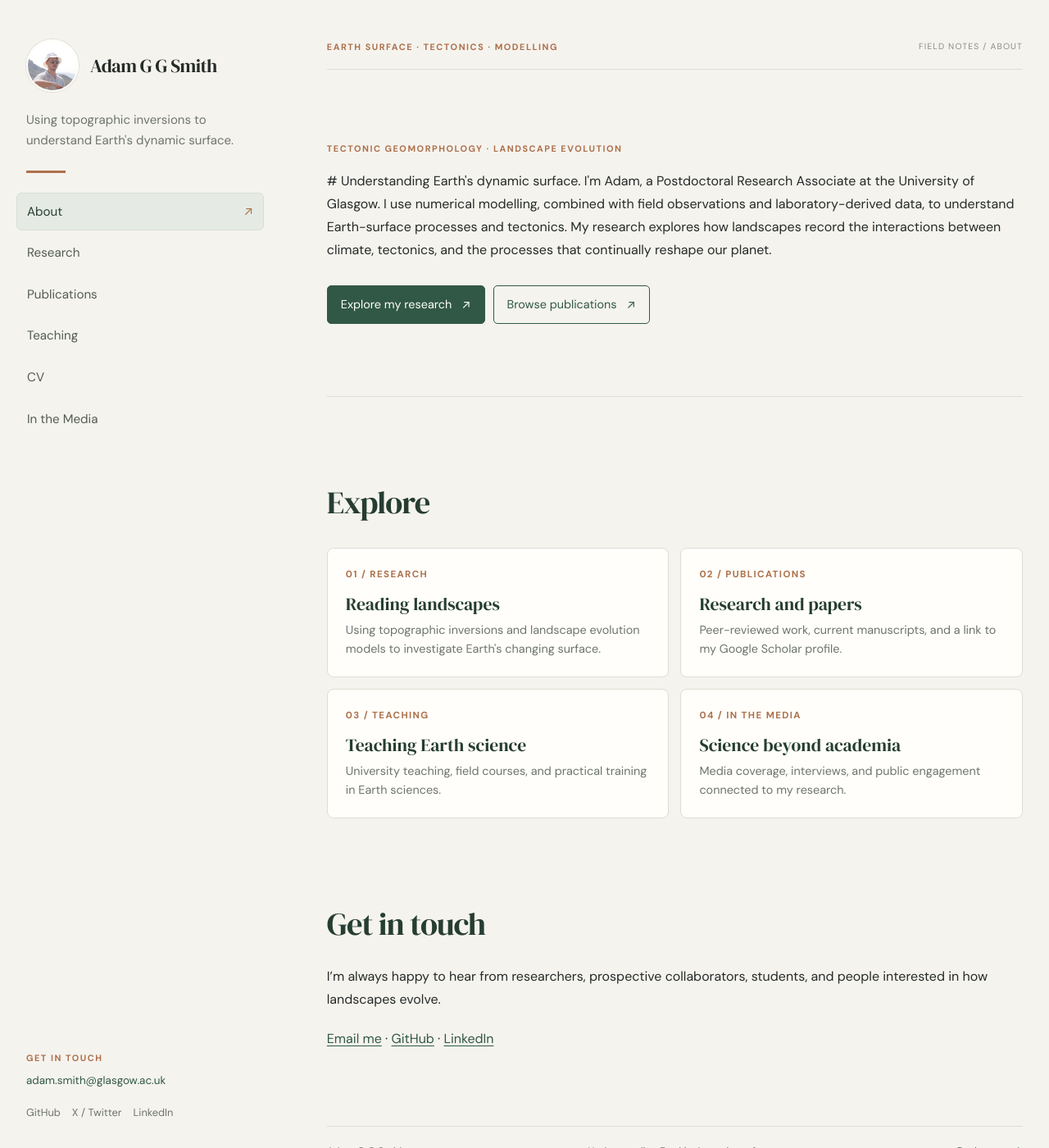
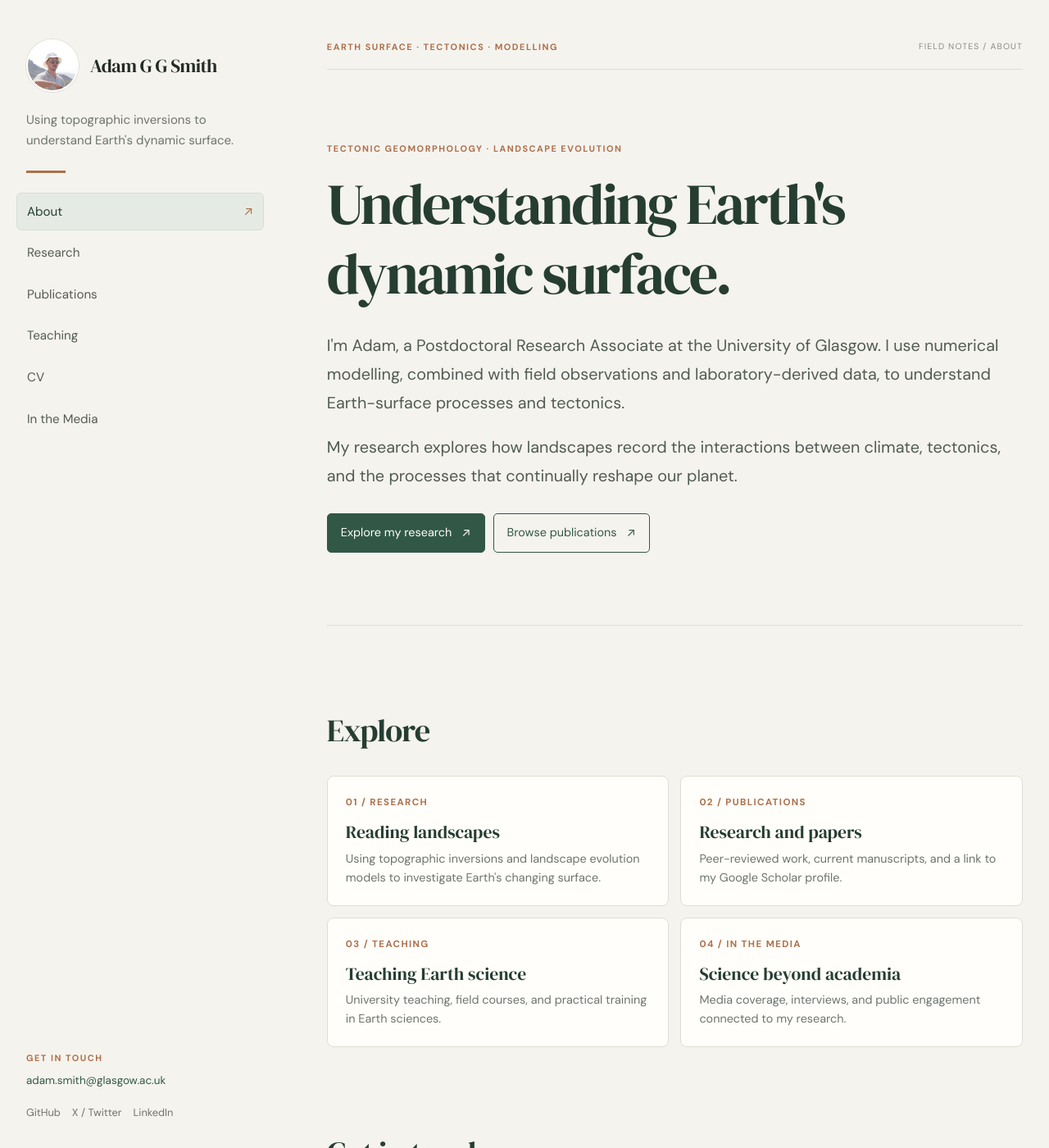
Before and after one commit to adamsmith142/adamsmith142.github.io, a Jekyll site: the page built from index.md, in a window 1280 px wide and 1400 px high. Shown: the whole window at 82% size. Built offline with Jekyll 4.4.1, drawn with Linux system fonts in a browser that asks for light colours; our own code applies the rules of GitHub Pages for plain Markdown files; some of the changed text lies outside the part shown.

Commit message:
Ensure homepage content renders cleanly in Jekyll

```diff
--- a/index.md
+++ b/index.md
@@ -5,13 +5,9 @@ description: Adam G G Smith is a tectonic geomorphologist using topographic inve
 
 <section class="home-intro">
   <span class="eyebrow">TECTONIC GEOMORPHOLOGY · LANDSCAPE EVOLUTION</span>
-
-  # Understanding Earth's dynamic surface.
-
-  I'm Adam, a Postdoctoral Research Associate at the University of Glasgow. I use numerical modelling, combined with field observations and laboratory-derived data, to understand Earth-surface processes and tectonics.
-
-  My research explores how landscapes record the interactions between climate, tectonics, and the processes that continually reshape our planet.
-
+  <h1>Understanding Earth's dynamic surface.</h1>
+  <p>I'm Adam, a Postdoctoral Research Associate at the University of Glasgow. I use numerical modelling, combined with field observations and laboratory-derived data, to understand Earth-surface processes and tectonics.</p>
+  <p>My research explores how landscapes record the interactions between climate, tectonics, and the processes that continually reshape our planet.</p>
   <div class="home-actions">
     <a class="button-link button-link--primary" href="{{ '/Research.html' | relative_url }}">Explore my research <span aria-hidden="true">↗</span></a>
     <a class="button-link button-link--secondary" href="{{ '/Publications.html' | relative_url }}">Browse publications <span aria-hidden="true">↗</span></a>
@@ -20,8 +16,7 @@ description: Adam G G Smith is a tectonic geomorphologist using topographic inve
 
 <hr>
 
-## Explore
-
+<h2>Explore</h2>
 <div class="feature-grid">
   <a class="feature-card" href="{{ '/Research.html' | relative_url }}">
     <span class="feature-card__number">01 / RESEARCH</span>
@@ -45,8 +40,6 @@ description: Adam G G Smith is a tectonic geomorphologist using topographic inve
   </a>
 </div>
 
-## Get in touch
-
-I'm always happy to hear from researchers, prospective collaborators, students, and people interested in how landscapes evolve.
-
-[Email me](mailto:adam.smith@glasgow.ac.uk) · [GitHub](https://github.com/adamsmith142) · [LinkedIn](https://www.linkedin.com/in/adam-smith-geomorphology/)
+<h2>Get in touch</h2>
+<p>I'm always happy to hear from researchers, prospective collaborators, students, and people interested in how landscapes evolve.</p>
+<p><a href="mailto:adam.smith@glasgow.ac.uk">Email me</a> · <a href="https://github.com/adamsmith142">GitHub</a> · <a href="https://www.linkedin.com/in/adam-smith-geomorphology/">LinkedIn</a></p>
```
